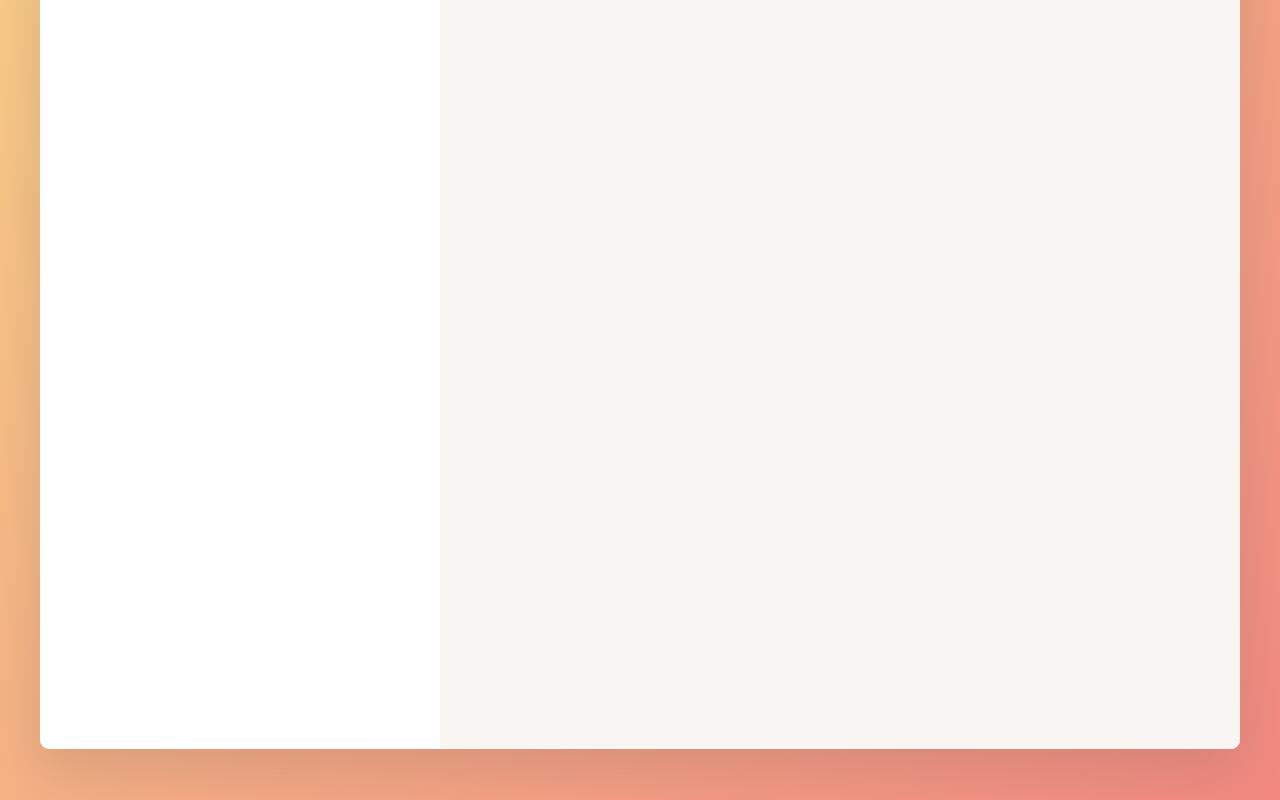
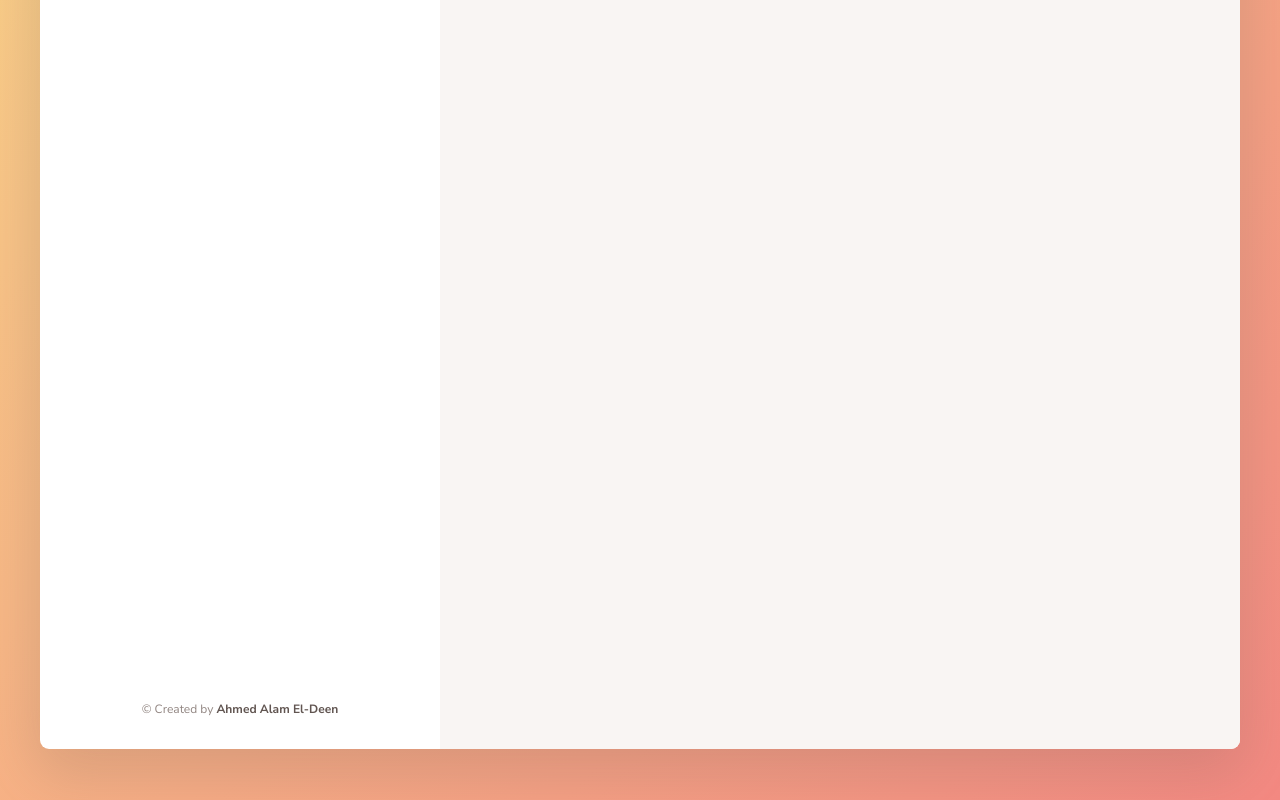
Before and after one commit to addobentil/Forkify, a website built with Parcel: page index.html in a window 1280 px wide. Shown: the part 472-1272 px from the top of the page. Built offline with nearby package versions, Linux system fonts and the light colour scheme.

Commit message:
style: :lipstick: Add copyright

```diff
--- a/index.html
+++ b/index.html
@@ -120,6 +120,15 @@
             </svg>
           </button> -->
         </div>
+        <p class="copyright">
+          &copy; Created by
+          <a
+            class="website-link"
+            target="_blank"
+            href="https://github.com/ahmedalam98"
+            >Ahmed Alam El-Deen</a
+          >
+        </p>
       </div>
 
       <div class="recipe">
--- a/package.json
+++ b/package.json
@@ -2,7 +2,6 @@
   "name": "forkify",
   "version": "1.0.0",
   "description": "Recipe Application",
-  "main": "index.js",
   "scripts": {
     "test": "echo \"Error: no test specified\" && exit 1",
     "start": "parcel index.html",
--- a/src/sass/_searchResults.scss
+++ b/src/sass/_searchResults.scss
@@ -30,13 +30,19 @@
 }
 
 .copyright {
+  text-align: center;
   color: $color-grey-dark-2;
   font-size: 1.2rem;
   padding: 0 3.5rem;
   margin-top: 4rem;
 
-  .twitter-link:link,
-  .twitter-link:visited {
-    color: $color-grey-dark-2;
+  .website-link:link,
+  .website-link:visited {
+    font-weight: 700;
+    text-decoration: none;
+    color: $color-grey-dark-1;
+  }
+  .website-link:hover {
+    color: $color-grey-dark-1;
   }
 }
```
